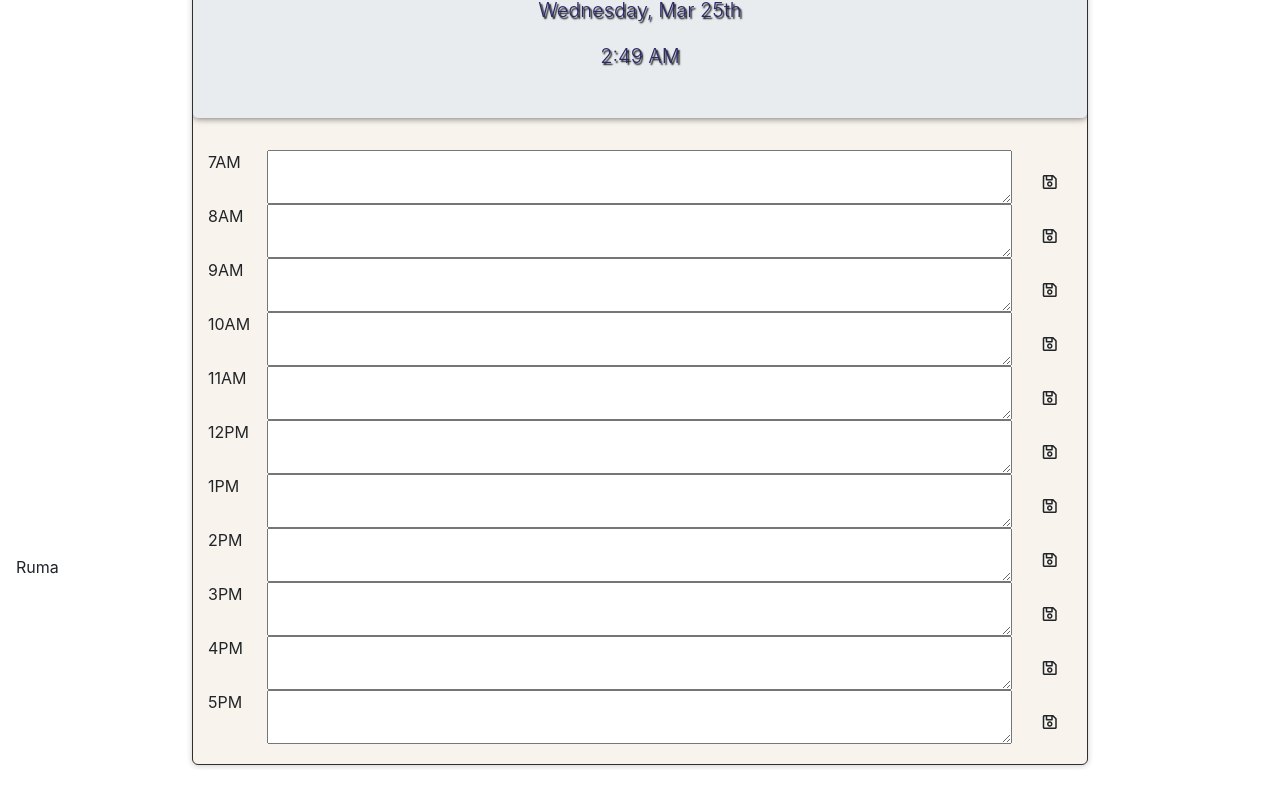
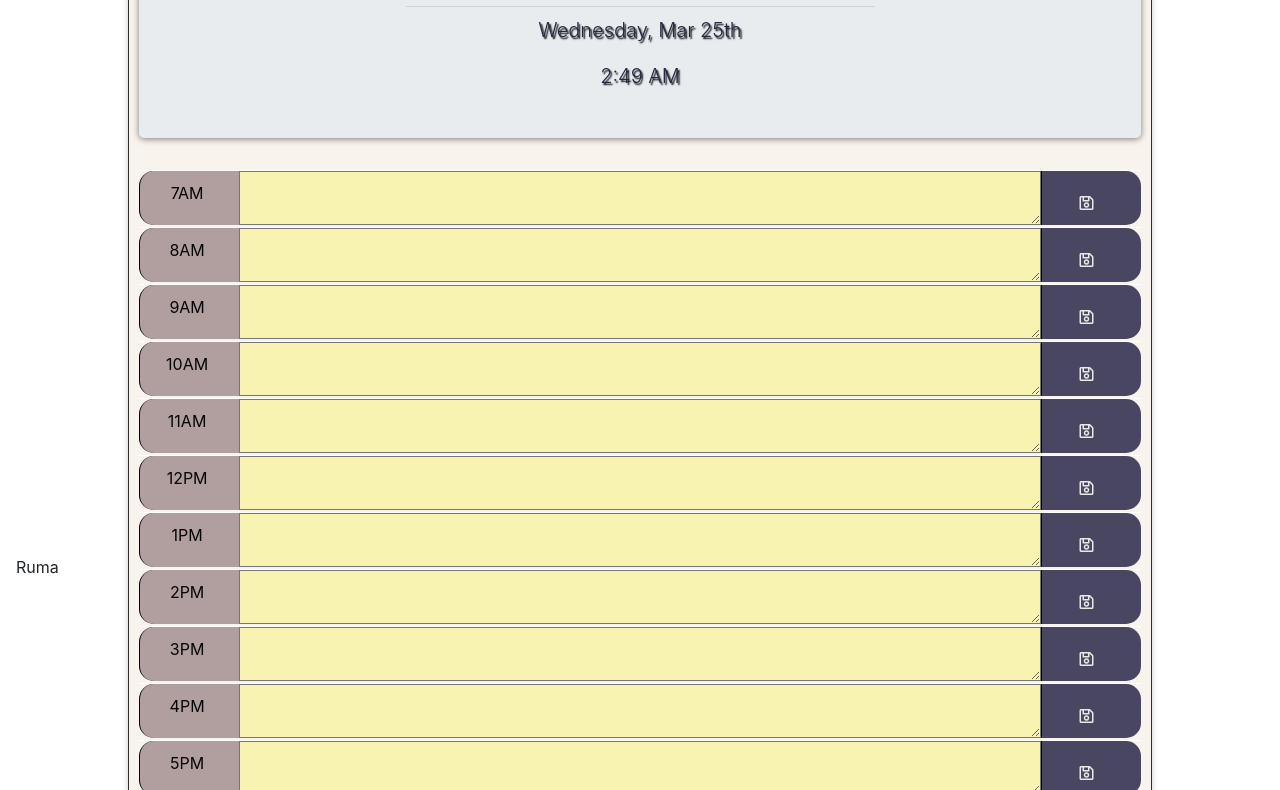
Before and after one commit to RumaRDas/work_day_scheduler, a plain HTML site: page index.html in a window 1280 px wide. Shown: the part 213-1003 px from the top of the page. Drawn offline with nearby package versions, Linux system fonts and the light colour scheme.

Commit message:
adding code in js and css style file

```diff
--- a/assets/script.js
+++ b/assets/script.js
@@ -75,26 +75,29 @@ $(document).ready(function() {
                 switch (k){
                     case 0:
                         nextColumn = $("<div>");
-                        nextColumn.addClass("col-1 hour");
+                        nextColumn.addClass("hour");
+                        nextColumn.attr("id","timeid");
                         nextColumn.text(hourArry[i]);
                         break;
                     //this is the description column which will take input and have dynamic style depending on current hour
                     case 1:
                         nextColumn = $("<textarea>");
+                        nextColumn.attr("id","eventid");
                         nextColumn.text(getHourEvent(i));
                         if (i < currentHour){
-                            nextColumn.addClass("col-10 description past");
+                            nextColumn.addClass(" eventarea past");
                         }
                         else if (i == currentHour){
-                            nextColumn.addClass("col-10 description present");
+                            nextColumn.addClass("eventarea present");
                         }
                         else{
-                            nextColumn.addClass("col-10 description future");
+                            nextColumn.addClass("eventarea future");
                         }
                         break;
                     case 2:
                         nextColumn = $("<div>");
-                        nextColumn.addClass("col-1 saveBtn text-center");
+                        nextColumn.addClass(" saveBtn");
+                        nextColumn.attr("id","saveid");
                         nextColumn.attr("name", hourArry[i]);
                         nextColumn.html("<i class='far fa-save mt-4'>");
                         break;
--- a/assets/style.css
+++ b/assets/style.css
@@ -5,12 +5,12 @@
   background-repeat: no-repeat;
 }
 #wrapper{
-  width: 70%;
+  width: 80%;
   margin: 5px auto;
   border-radius: 6px;
   box-shadow: 0px 1px 6px rgba(0,0,0,0.2);
   box-sizing: border-box;
-  padding: 0 0 20px;
+  padding: 20px 10px 20px 10px;
   overflow: hidden;
   border: 1px solid rgb(49, 46, 46);
   background-color:   rgb(248, 243, 236);
@@ -38,17 +38,82 @@ margin-top: 5px;
 }
 .daytext
 {
-color :rgb(42, 42, 105);
+color :rgb(39, 39, 68);
 font-weight: bold;
 }
 .container{
 padding-top: 0px;
-padding-left: 20px;
 margin-top: 0px;
 margin-left: 10px;
 
 }
+.eventarea{
+  white-space: pre-wrap;
+  width: 80%;
+}
 
+.time-block{
+  text-align: center;
+  border-radius: 15px;
+
+}
+
+.row {
+  white-space: pre-wrap;
+  height: 50px;
+  margin-bottom: 7px;
+  border-top: 1px solid white;;
+}
+
+.hour {
+  background-color: #b19f9f;
+  color: #050505;
+  text-align: center;
+  padding-top: 10px;
+  padding-right: 5px;
+  border-left: 1px solid black;
+  border-top-left-radius: 15px;
+  border-bottom-left-radius: 15px;
+  width: 10%;
+}
+
+.past {
+  background-color: #474444;
+  color: white;
+
+}
+
+.present {
+  background-color: #72d37f;
+  color: rgb(170, 11, 11);
+  font-weight: bold;
+
+
+}
+
+.future {
+  background-color: #f8f3b1;
+  color: rgb(10, 10, 10);
+
+}
+
+.saveBtn {
+  border-left: 1px solid black;
+  border-top-right-radius: 15px;
+  border-bottom-right-radius: 15px;
+  background-color: rgb(72, 70, 97);
+  color: rgb(235, 232, 232);
+  padding-right:10px;
+  text-align: center;
+  width: 10%;
+
+
+}
+
+.saveBtn i:hover {
+  font-size: 23px;
+  transition: all .3s ease-in-out;
+}
 @media only screen and (max-width: 480px)  {
   .jumbotron h1 {
       font-size: 28px;
@@ -56,6 +121,7 @@ margin-left: 10px;
     #wrapper{
       width: 100%;
     }
+
 }
 @media only screen and (man-device-width : 768px) {
   .jumbotron h1 {
```
Also changed, not shown: index.html (+2 -1 lines).
